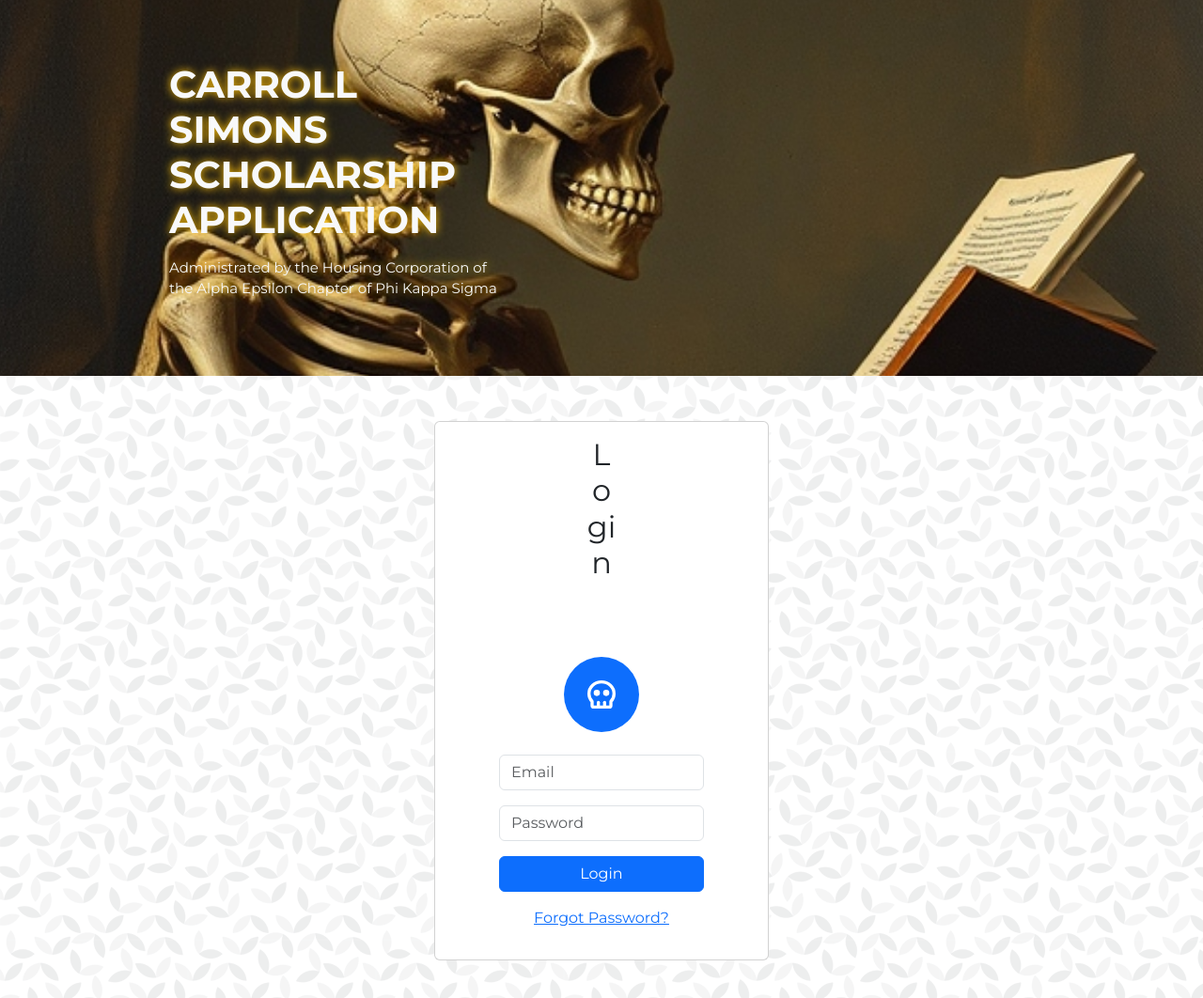
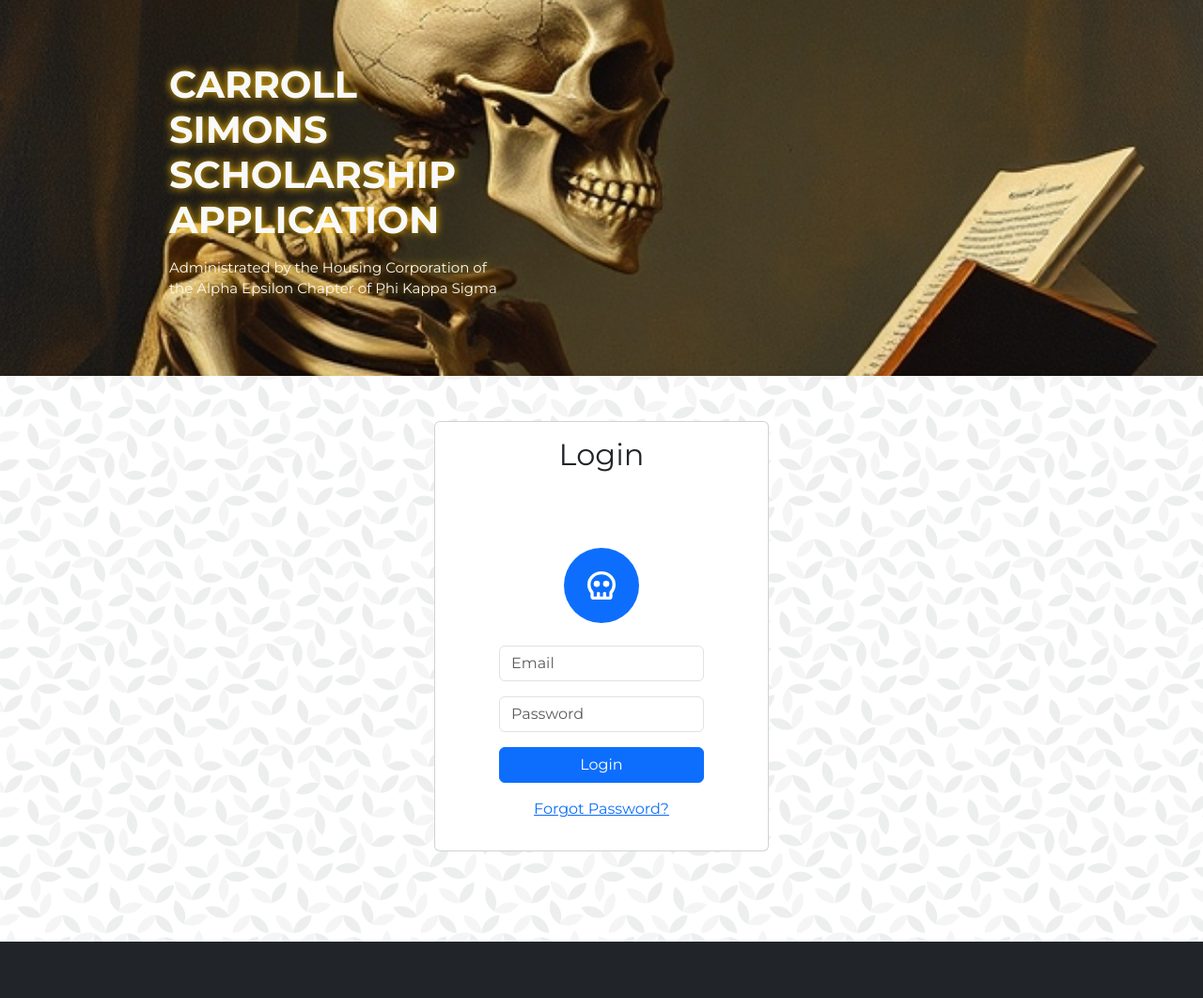
Before and after one commit to bschultz99/cks, a Flask app: page / in a window 1280 px wide. Shown: the top 1062 px of the page at 94% size. Run offline with Flask 3, Linux system fonts and the light colour scheme; some libraries are stand-ins or nearby versions.

Commit message:
Update index.html

```diff
--- a/templates/index.html
+++ b/templates/index.html
@@ -36,7 +36,7 @@
                         <div class="card mb-5">
                             <div class="card-body d-flex flex-column align-items-center">
                                 <div class="row mb-5">
-                                    <div class="col-md-8 col-xl-6 text-center mx-auto">
+                                    <div class="col-md-12 text-center mx-auto">
                                         <h2>Login</h2>
                                     </div>
                                 </div>
```
